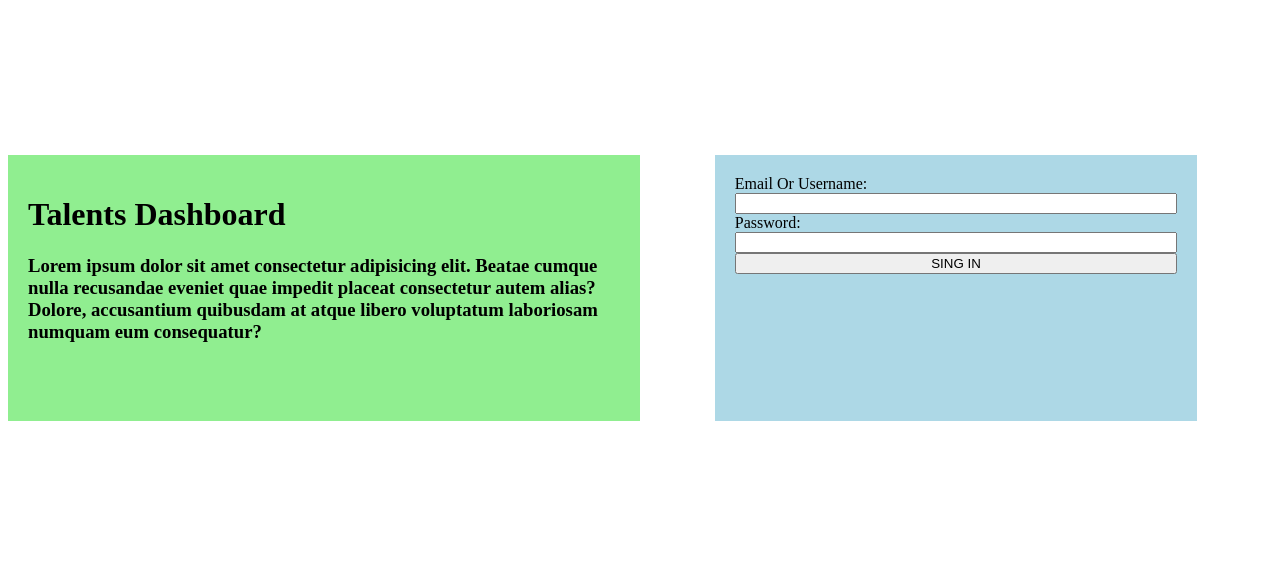
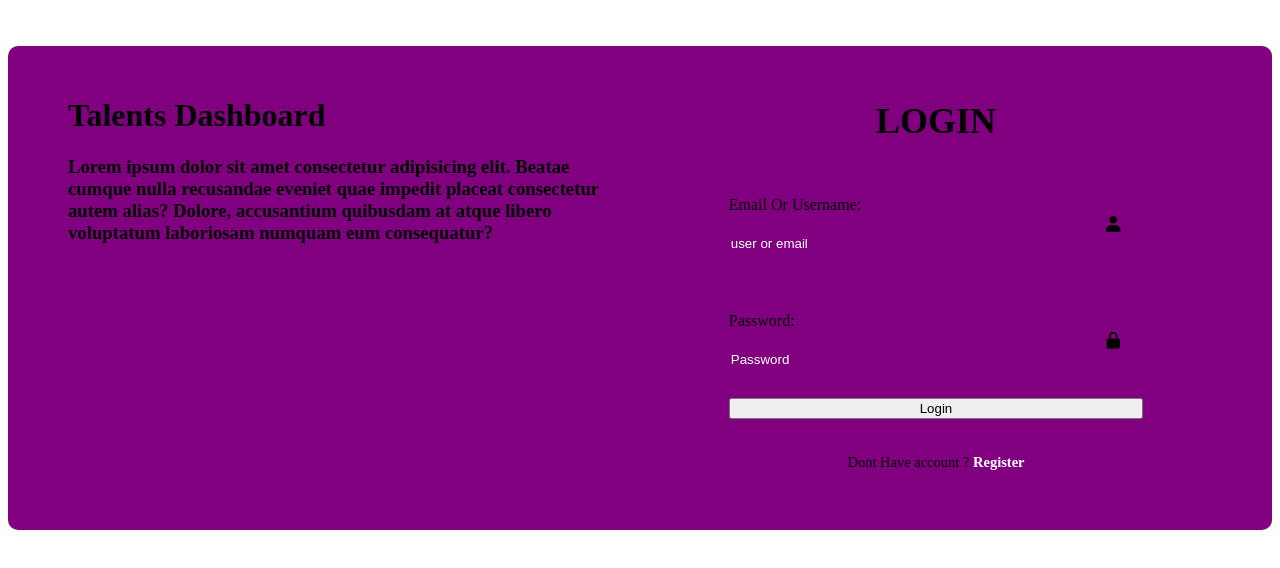
Before and after one commit to HamzaOutayb/GraphQL, a plain HTML site: page login.html in a window 1280 px wide. Drawn offline with nearby package versions, Linux system fonts and the light colour scheme.

Commit message:
some login css

```diff
--- a/login.css
+++ b/login.css
@@ -3,7 +3,6 @@ body {
         justify-content: center;
         align-items: center;
         min-height: 70vh;
-
 }
 
 .container {
@@ -12,19 +11,83 @@ body {
     grid-template-columns: 1fr 1fr;
     width: 100%;
     height: 100%;
+    border-radius: 10px;
+    background: purple;
+    padding: 30px 40px;
 }
 
   .data-sender {
     display: flex;
     flex-direction: column;
-    background-color: lightblue;
     padding: 20px;
     height: 100%;
     width: 70%;
   }
 
 .Paragraph {
-    background-color: lightgreen;
     padding: 20px;
     height: 100%;
   }
+
+  .data-sender h1 {
+    font-size: 36px;
+    text-align: center;
+  }
+
+  .data-sender .input-box {
+    position: relative;
+    width: 100%;
+    height: 100%;
+    margin: 30px 0px;
+  }
+
+.input-box input {
+  width: 100%;
+  height: 100%;
+  background: transparent;
+  border: none;
+  outline: none;
+  border: 2px solid rbga(255, 255, 255, -2);
+  border-radius: 40px;
+}
+
+.input-box input::placeholder {
+  color: white;
+}
+
+.input-box i {
+  position: absolute;
+  right: 20px;
+  top: 50%;
+  transform: translateY(-50%);
+  font-size: 20px;
+}
+
+.data-sender .btn {
+  width: 100%;
+  height: 45px;
+  background: white;
+  border: none;
+  outline: none;
+  border-radius: 40px;
+  cursor: pointer;
+  font-size: 16px;
+  color: grey;
+  font-weight: 600;
+}
+
+.data-sender .register-link{
+  font-size: 14.5px;
+  text-align: center;
+  margin: 20px 0px 15px;
+}
+
+.register-link p a {
+  color: white;
+  text-decoration: none;
+  font-weight: 600;
+}
+
+.register-link p a:hover {
+  text-decoration: underline;
+}
--- a/login.html
+++ b/login.html
@@ -5,6 +5,7 @@
     <meta name="viewport" content="width=device-width, initial-scale=1.0">
     <title>Login Page</title>
     <link rel="stylesheet" href="./login.css">
+    <link href='https://unpkg.com/boxicons@2.1.4/css/boxicons.min.css' rel='stylesheet'>
 </head>
 <body>
         <div class="container">
@@ -15,11 +16,27 @@
             </div>
 
             <div class="data-sender">
-                <label for="Email Or Password">Email Or Username:</label>
-                <input type="text">
-                <label for="Password">Password:</label>
-                <input type="text">
-                <button id="login-btn">SING IN</button>
+                <h1>LOGIN</h1>
+                <div class="input-box">
+                    <label for="Email Or Password">Email Or Username:</label>
+                    <input type="text" placeholder="user or email" required>
+                    <i class='bx bxs-user'></i>
+                </div>
+
+                <div class="input-box">
+                    <label for="Password">Password:</label>
+                    <input type="text" placeholder="Password" required>
+                    <i class='bx bxs-lock-alt'></i>
+                </div>
+
+                <button id="login-btn">Login</button>
+
+                <div class="register-link">
+                    <p>Dont Have account ?
+                        <a href="learn.zone01oujda.ma">Register</a>
+                    </p>
+                </div>
+
             </div>
 
     </div>
--- a/main.js
+++ b/main.js
@@ -30,8 +30,8 @@ async function signin() {
 
 signin()
 */
+var body = document.querySelector('body')
 
-var body = document.querySelector('body')
 
 async function showuserdata() {
   const query = `
```
